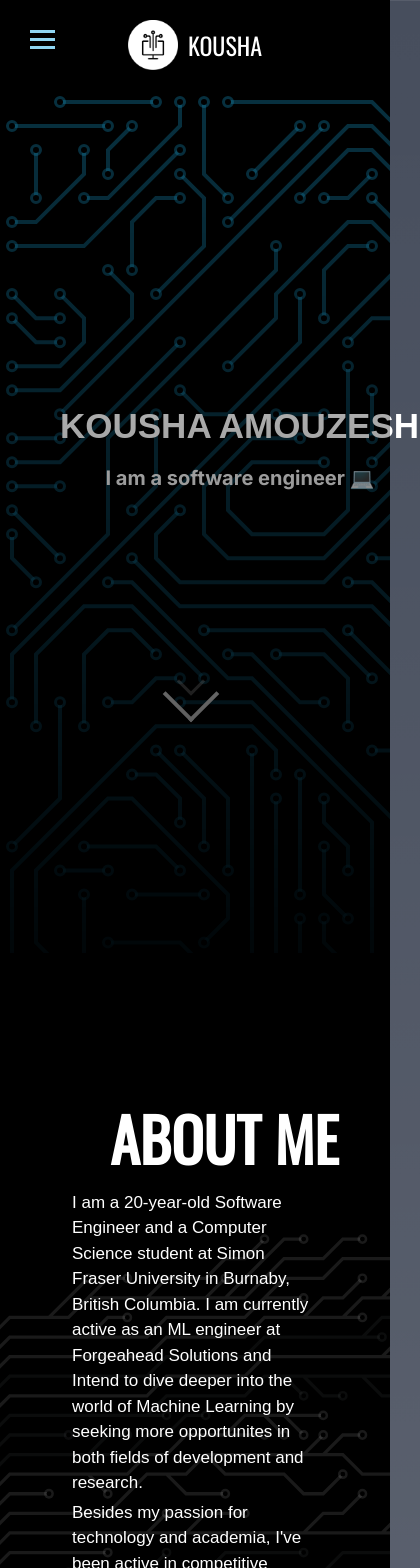
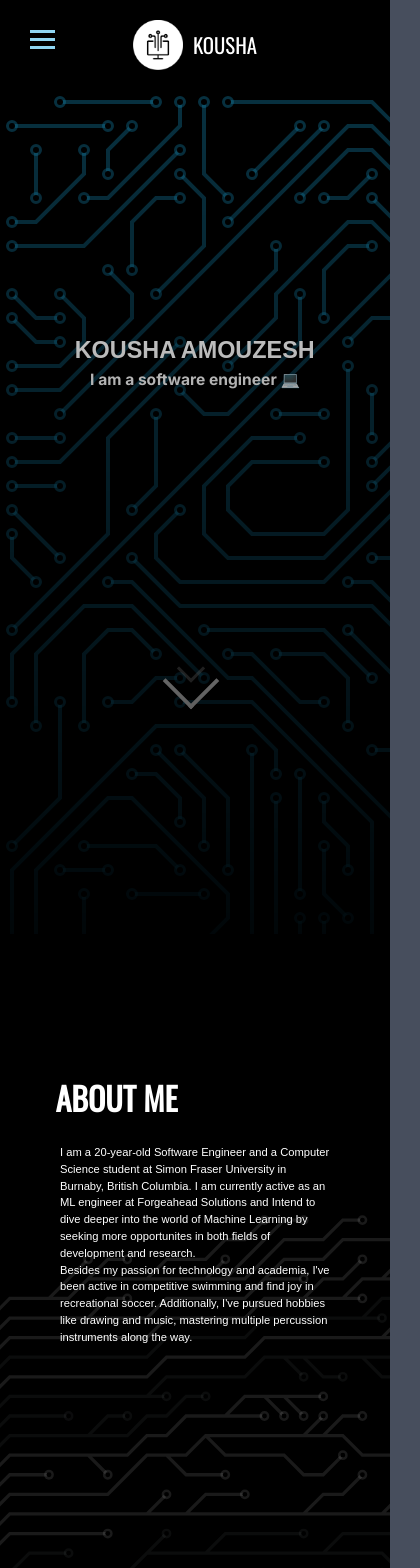
Before and after one commit to KoushaAm/KoushaAmouzesh-Portfolio, a Next.js app: page / in a window 390 px wide. Shown: the top 1568 px of the page, 420 px wide, since content can reach past the window. Built offline with nearby package versions, Linux system fonts and the light colour scheme.

Commit message:
font size relative

```diff
--- a/app/aboutMe.tsx
+++ b/app/aboutMe.tsx
@@ -4,12 +4,12 @@ import '../styles/page.css';
 export default function AboutMe() {
     return (
         <section id="AboutMe" className="about-section">
-        <h1 style={{color: "white", fontSize:"60px", marginLeft: "70px" }}>
+        <h1 >
                 <strong>About Me</strong>
 
         </h1>
         <div className="about-content">
-          <div className="about-text" style={{ margin: "10px", marginTop: "-15px"}}>
+          <div className="about-text" >
             <p className="about-paragraph">
               I am a 20-year-old Software Engineer and a Computer Science student at Simon Fraser University in Burnaby, British Columbia. I am currently active as an ML engineer at Forgeahead Solutions and Intend to dive deeper into the world of Machine Learning by seeking more opportunites in both fields of development and research.
             </p>
--- a/app/projects.tsx
+++ b/app/projects.tsx
@@ -17,9 +17,9 @@ export default function Projects() {
 
 
           <div className="project-card slide active">
-              <h2>Facial Key Point Detection (Transfer Learning)</h2>
+              <h2>Facial Key Point Detection</h2>
               <img src="https://github.com/KoushaAm/KoushaAmouzesh-Portfolio/blob/main/Facial%20KP%20Detection.png?raw=true" alt="Job Seeking Platform" className="project-image" />
-              <p>With the concept of Transfer Learning I trained a ResNet Network with a dataset of images. The process consists of data cleaning and labling in addition to model training and validation</p>
+              <p>With the concept of Transfer Learning I trained a ResNet Network with a dataset of images.</p>
               <a href="https://github.com/KoushaAm/FaicialKeyPointDetection-LearningPhase">
                 <button>Learn More</button>
               </a>
--- a/styles/experience.css
+++ b/styles/experience.css
@@ -13,13 +13,25 @@
     font-family: Helvetica, sans-serif;
   }
 
+  h1 {
+    font-size: 5.0rem;
+    margin-left: 2vw;
+    margin-bottom: 5vw;
+  }
+
+  @media screen and (max-width: 1000px) {
+    h1 {
+      font-size: 3.0rem;
+    }
+  }
+
   /* The actual timeline (the vertical ruler) */
   .timeline {
     color: rgb(0, 0, 0);
     position: relative;
-    max-width: 1200px;
+    max-width: 70vw;
+    height: 100%;
     margin: 0 auto;
-    height: 100%;
   }
   .bullet-list {
     list-style-type: disc; /* Use default bullet point style */
@@ -45,6 +57,8 @@
     width: 50%;
 
   }
+
+
 
   /* The circles on the timeline */
   .container::after {
@@ -126,17 +140,17 @@
   }
 
   /* Media queries - Responsive timeline on screens less than 600px wide */
-  @media screen and (max-width: 600px) {
+  @media screen and (max-width: 1000px) {
   /* Place the timelime to the left */
     .timeline::after {
       left: 31px;
+
     }
 
   /* Full-width containers */
     .container {
-      width: 100%;
-      padding-left: 70px;
-      padding-right: 25px;
+      margin-left: 10vw;
+      left: 0vw;
     }
 
   /* Make sure that all arrows are pointing leftwards */
@@ -163,7 +177,75 @@
 
 
     .timeline {
-      height: 750px;
+      height: 90%;
     }
 
   }
+  @media screen and (max-width: 1000px) {
+    /* Adjust padding and font size for better mobile display */
+    section {
+      padding: 20px;
+    }
+
+
+
+    .container {
+      width: 90%; /* Adjust width relative to the screen size */
+      max-width: 600px; /* Set maximum width for the cards */
+      margin-left: auto;
+      margin-right: auto;
+    }
+
+    .content {
+      padding: 10px;
+      width: 65vw; /* Adjust content width */
+      left: 0 ;
+    }
+
+    /* Adjust font size for better readability */
+    .content h4,
+    .content h2 {
+      font-size: 1.0rem;
+    }
+
+    ul {
+      font-size: 0.9rem;
+    }
+
+    /* Adjust the size and position of timeline points */
+    .container::after {
+      margin-left: -10vw ;
+      left: 0;
+      visibility: hidden;
+    }
+
+
+
+    /* Make sure that all arrows are pointing leftwards */
+    .container::before {
+      left: 35px;
+      border: medium solid white;
+      border-width: 10px 10px 10px 0;
+      border-color: transparent rgb(255, 255, 255) transparent transparent;
+    }
+
+    /* Adjust position of timeline points */
+    .left::after,
+    .right::after {
+      margin-left: 0px;
+      left: 0;
+    }
+
+    /* Adjust margin for the timeline */
+    .timeline {
+      height: auto; /* Remove fixed height */
+      margin-left: 0px;
+      left: 0;
+
+    }
+
+    .timeline::after {
+      left: 5.75vw;
+      width: 3px;
+    }
+  }
--- a/styles/head.css
+++ b/styles/head.css
@@ -7,6 +7,7 @@
     width: 50px;
     display: flex;
     margin-right: 10px;
+
 }
 
 .logo {
@@ -15,8 +16,10 @@
   }
 
 
+
+
   .software-title {
-    font-size: 1.5rem; /* Adjust font size as needed */
+    font-size: 1.3rem; /* Adjust font size as needed */
     margin: 0; /* Remove margin from h1 element */
   }
 
@@ -41,8 +44,8 @@
     top: 0;
     left: 0;
     width: 100%;
-    z-index: 999; /* Adjust the z-index if needed to ensure the header is above other elements */
-    /* Add any other styles you want to apply when the header is visible */
+    z-index: 999;
+
   }
 
 /*change the background color of li text when hovered */
@@ -52,7 +55,7 @@
 
 .transparent-header-nav {
     display: none;
-    font-size:25px;
+    font-size:30px;
     position: fixed;
     width: 100%;
     z-index: 1000; /* Adjust the z-index as needed */
@@ -125,7 +128,7 @@
 }
 
 .sidebar li {
-    font-size: 30px;
+    font-size: 1rem;
     padding: 20px;
 }
 
--- a/styles/page.css
+++ b/styles/page.css
@@ -68,6 +68,7 @@ body {
 .hero-section {
   background-image: url('./circuit.svg');
   min-height: 100vh;
+  place-items: center;
 }
 
 .about-section {
@@ -100,41 +101,45 @@ body {
 
 .about-content {
   display: flex;
-  align-items: center;
+  /* align-items: center; */
 
+}
+.about-section p{
+  padding : 40px;
+  font-size: 1.5rem;
+  color: white;
+}
+
+.about-section h1 {
+  font-size: 6.0rem;
+  margin-left: 4vw;
+  margin-bottom: 2px;
+}
+
+@media (max-width: 1000px) {
+  .about-section p {
+    font-size: 0.7rem;
+    padding: 0px;
+    /* margin-left: -5vw; */
+  }
+
+  .about-section h1 {
+    font-size: 2.0rem;
+  }
 }
 
 
 
 
-.about-section p{
-  padding : 40px;
-  font-size: 30px;
-  color: white;
+
+
+
+.education-section {
+  background-size: auto 100%;
+  background-repeat: no-repeat;
+  background-position: top right;
 }
 
-.education-section {
-  /* background-image: url('./education.svg'); */
-  background-size: auto 100%; /* Adjust to maintain aspect ratio and cover the height */
-  background-repeat: no-repeat;
-  background-position: top right; /* Position the image
-  /* background-size: cover;
-  background-repeat: no-repeat; */
-  /* padding: 40px;
-  color: white;
-  position: relative;
-  margin-top: -100px; */
-}
-
-/* .education-card {
-  padding: 40px;
-  width: 80%;
-  height: 60%;
-  background: linear-gradient(to bottom, #a3daeb4b, #87aff032);
-  border-radius: 8px;
-  box-shadow: 0 2px 4px rgba(0, 0, 0, 0.1);
-  position: relative;
-} */
 
 /* Gradient effect with a pseudo-element */
 .education-card {
@@ -160,13 +165,6 @@ body {
   padding: 40px;
   color: white;
   position: relative;
-}
-
-@media (max-width: 1000px) {
-  .about-section p {
-    font-size: 17px;
-    padding: 2px;
-  }
 }
 
 .hero-section::after{
@@ -315,35 +313,29 @@ p {
   }
 }
 
-
-
-
 .wrapper {
-
-    /*This part is important for centering*/
   display: grid;
-    padding: 20px;
-    /* reduce margin in between */
   place-items: center;
-    text-align: center;
-    font-size: 30px;
+  margin: 10vw; /* Adjust the margin based on the viewport width */
 }
 
 @media (max-width: 1000px) {
   .wrapper {
-        margin-top: 0;
+    margin: 0;
   }
 }
+
+
 
   .typing-demo {
     width: 0;
     animation: typing 2s steps(22), blink .5s step-end infinite alternate;
     white-space: nowrap;
     overflow: hidden;
-    border-right: 3px solid;
+    border-right: 2px solid;
     font-family: 'Archivo Black', sans-serif;
     text-transform: uppercase;
-    font-size: 50px;
+    font-size: 6vw;
     animation-fill-mode: forwards;
     margin-top: 100px;
   }
@@ -354,7 +346,7 @@ p {
     color: #ffffff;
     white-space: nowrap;
     overflow: hidden;
-    font-size: 25px;
+    font-size: 2vw;
     opacity: 0;
     font-weight: bold;
     transition: opacity 1s ease-in-out;
@@ -364,16 +356,14 @@ p {
 
   @media (max-width: 1000px) {
     .typing-demo {
-      font-size: 35px;
-      margin-top: 250px;
+      font-size: 6vw;
     }
 
   }
 
   @media (max-width: 1000px) {
     .typing-demo-2 {
-      margin-top: 10px;
-      font-size: 20px;
+      font-size: 4vw;
     }
   }
 
@@ -740,7 +730,7 @@ p {
 
 /* the intro animation */
 /* Thanks to https://codepen.io/AlexWarnes/pen/jXYYKL */
-.spinner-box {
+/* .spinner-box {
   width: 500px;
   height: 500px;
   display: flex;
@@ -794,55 +784,54 @@ p {
   100% {
     transform: rotateX(1turn) rotateY(1turn) rotateZ(1turn);
   }
-}
+} */
 
 /* For the blue orbit */
-
+/*
 @media (max-width: 1000px) {
   .leo {
     margin-top: -300px;
   }
 }
 
-/* For mobile view */
 @media (max-width: 1000px) {
   .blue-orbit {
     width: 75px;
     height: 75px;
   }
-}
+} */
 
 /* For the green orbit */
 
 
 /* For mobile view */
-@media (max-width: 1000px) {
+/* @media (max-width: 1000px) {
   .green-orbit {
     width: 250px;
     height: 250px;
   }
-}
+} */
 
 /* For the red orbit */
 
 
 /* For mobile view */
-@media (max-width: 1000px) {
+/* @media (max-width: 1000px) {
   .red-orbit {
     width: 25px;
     height: 25px;
   }
-}
+} */
 
 
 
 /* For mobile view */
-@media (max-width: 1000px) {
+/* @media (max-width: 1000px) {
   .white-orbit {
     width: 150px;
     height: 150px;
   }
-}
+} */
 
 
 
@@ -902,6 +891,7 @@ p {
   position: absolute;
   left: 50%;
   right: 50%;
+  bottom: 20vw;
 
 }
 
```
Also changed, not shown: app/experience.tsx (+6 -6 lines). Lines whose indentation alone changed are shown as unchanged.
